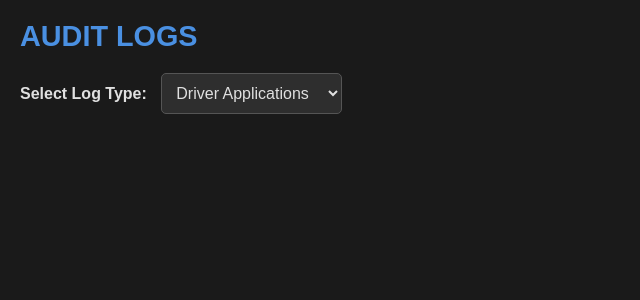
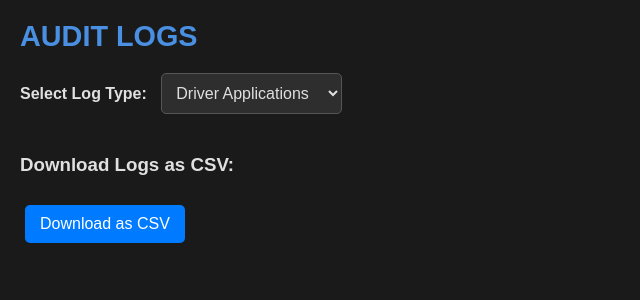
Before and after one commit to Jingleez/Good-Driver-Program, a Flask app: page /audit_logs_page in a window 1280 px wide. Shown: the top 300 px of the page, without its empty margins (0-640 px from the left). Run offline with Flask 3, Linux system fonts and the light colour scheme; the visitor is signed in with stand-in values (Sample User, id 1).

Commit message:
admin audit downloading
bug fix

```diff
--- a/driverProgram/routes/main.py
+++ b/driverProgram/routes/main.py
@@ -1,5 +1,5 @@
 from datetime import datetime
-from flask import Blueprint, logging, render_template, redirect, url_for, session, flash, request, current_app, jsonify, request, current_app, send_file
+from flask import Blueprint, logging, render_template, redirect, url_for, session, flash, request, current_app, jsonify, Response, current_app, send_file
 import requests, pandas as pd
 from driverProgram import db, check_database_connection
 from sqlalchemy import text
@@ -12,6 +12,9 @@ import os
 from ebaysdk.finding import Connection as Finding
 from flask_cors import CORS
 from datetime import datetime, timezone
+from driverProgram.controllers.report_controller import ReportController
+import csv
+from io import StringIO
 
 
 # Define the blueprint
@@ -28,6 +31,87 @@ def is_token_valid(token):
         return False
     except jwt.InvalidTokenError:
         return False
+
+@main_bp.route('/download_audit_logs', methods=['GET'])
+@login_required
+def download_audit_logs():
+    log_type = request.args.get('log_type')  # Log type to filter by
+    query = AuditLog.query
+
+    # Filter logs by log_type if provided
+    if log_type:
+        query = query.filter_by(log_type=log_type)
+
+    logs = query.order_by(AuditLog.log_date.desc()).all()
+
+    # Prepare CSV data
+    import csv
+    from io import StringIO
+
+    csv_output = StringIO()
+    csv_writer = csv.writer(csv_output)
+
+    # Set header and rows based on log_type
+    if log_type == "driver_app":
+        csv_writer.writerow(['Date', 'Sponsor ID', 'Driver ID', 'Status', 'Reason'])
+        for log in logs:
+            csv_writer.writerow([
+                log.log_date.strftime('%Y-%m-%d %H:%M:%S'),
+                log.sponsor_id,
+                log.driver_id,
+                log.status,
+                log.reason
+            ])
+    elif log_type == "point_change":
+        csv_writer.writerow(['Date', 'Sponsor ID', 'Driver ID', 'Points', 'Reason'])
+        for log in logs:
+            csv_writer.writerow([
+                log.log_date.strftime('%Y-%m-%d %H:%M:%S'),
+                log.sponsor_id,
+                log.driver_id,
+                log.points,
+                log.reason
+            ])
+    elif log_type == "password_change":
+        csv_writer.writerow(['Date', 'User ID', 'Change Type'])
+        for log in logs:
+            csv_writer.writerow([
+                log.log_date.strftime('%Y-%m-%d %H:%M:%S'),
+                log.user_id,
+                log.change_type
+            ])
+    elif log_type == "login_attempt":
+        csv_writer.writerow(['Date', 'Username', 'Status'])
+        for log in logs:
+            csv_writer.writerow([
+                log.log_date.strftime('%Y-%m-%d %H:%M:%S'),
+                log.username,
+                log.status
+            ])
+    else:
+        # Default header for all logs
+        csv_writer.writerow(['Date', 'Log Type', 'Sponsor ID', 'Driver ID', 'User ID', 'Status', 'Reason', 'Points', 'Username', 'Change Type'])
+        for log in logs:
+            csv_writer.writerow([
+                log.log_date.strftime('%Y-%m-%d %H:%M:%S'),
+                log.log_type,
+                log.sponsor_id,
+                log.driver_id,
+                log.user_id,
+                log.status,
+                log.reason,
+                log.points,
+                log.username,
+                log.change_type
+            ])
+
+    # Create a response object
+    csv_output.seek(0)
+    return Response(
+        csv_output.getvalue(),
+        mimetype='text/csv',
+        headers={'Content-Disposition': f'attachment;filename={log_type or "all"}_audit_logs.csv'}
+    )
 
 # Route for the dashboard, with authentication check and role-based redirection
 @main_bp.route('/dashboard')
@@ -988,9 +1072,6 @@ def mark_driver_notification_as_read(notification_id):
         db.session.rollback()
         return jsonify({'success': False, 'message': str(e)}), 500
 
-from flask import send_file
-from driverProgram.controllers.report_controller import ReportController
-
 @main_bp.route('/generate_report_csv', methods=['GET'])
 @login_required
 def generate_report_csv():
--- a/driverProgram/templates/admin/audit_logs.html
+++ b/driverProgram/templates/admin/audit_logs.html
@@ -1,6 +1,24 @@
 <head>
     <title>Audit Logs</title>
     <style>
+        /* Button Styling */
+        .btn {
+            display: inline-block;
+            margin: 10px 5px;
+            padding: 10px 15px;
+            background-color: #007bff;
+            color: white;
+            text-decoration: none;
+            border-radius: 5px;
+            font-size: 1rem;
+            text-align: center;
+            transition: background-color 0.3s;
+        }
+
+        .btn:hover {
+            background-color: #0056b3;
+        }
+
         /* General Styles */
         body {
             font-family: 'Poppins', sans-serif;
@@ -121,12 +139,18 @@
 
     <!-- Dropdown Filter -->
     <label for="logFilter">Select Log Type:</label>
-    <select id="logFilter" onchange="fetchLogs()">
+    <select id="logFilter" onchange="fetchLogs(); updateDownloadLink()">
         <option value="driver_app">Driver Applications</option>
         <option value="point_change">Point Changes</option>
         <option value="password_change">Password Changes</option>
         <option value="login_attempt">Login Attempts</option>
     </select>
+
+    <!-- Single Download Button -->
+    <div style="margin-top: 20px;">
+        <h3>Download Logs as CSV:</h3>
+        <a id="downloadCsvButton" href="/download_audit_logs?log_type=driver_app" class="btn">Download as CSV</a>
+    </div>
 
     <!-- Logs Table -->
     <table>
```
Also changed, not shown: driverProgram/templates/dashboard/admin_dash.html (+6 -1 lines), 1 other file.
